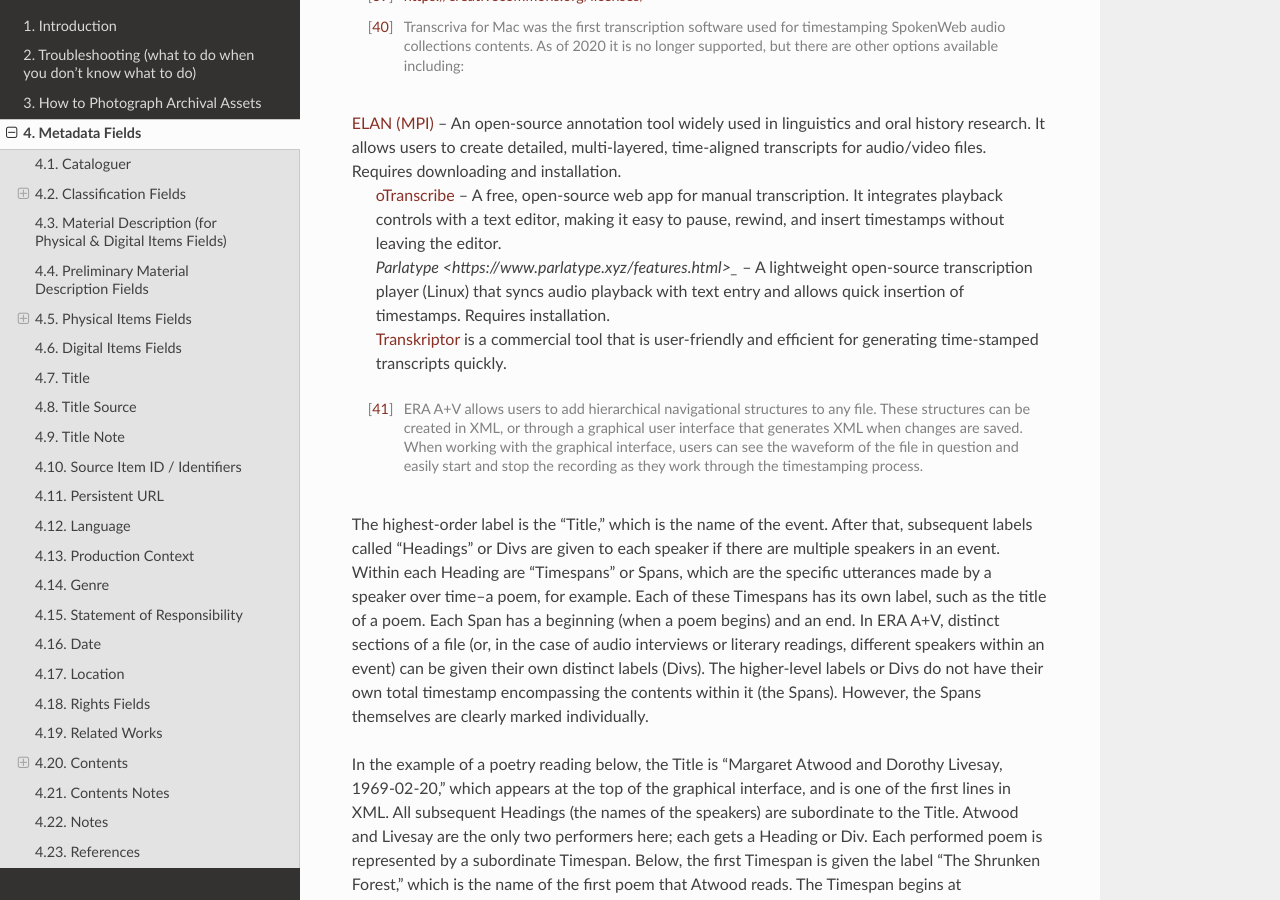
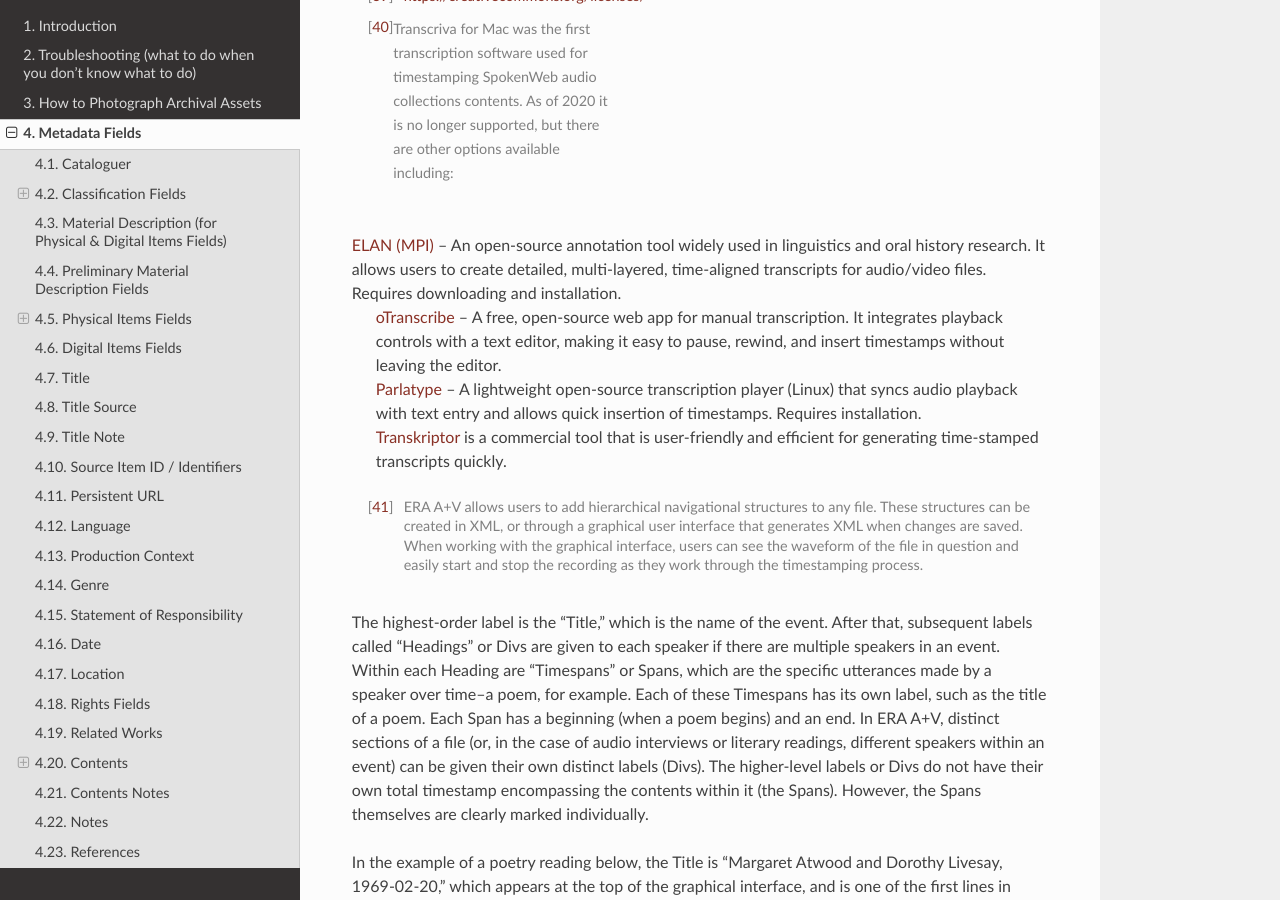
Before and after one commit to spokenweb/spokenweb-metadata-scheme, a Sphinx documentation site: the page built from docs/4-metadata-fields.rst, in a window 1280 px wide and 900 px high, scrolled down 52591 px. Built offline with Sphinx 7.4.7 and the Read the Docs theme 3.1.0, drawn with Linux system fonts in a browser that asks for light colours.

Commit message:
Update 4-metadata-fields.rst
reference formatting

```diff
--- a/docs/4-metadata-fields.rst
+++ b/docs/4-metadata-fields.rst
@@ -1567,10 +1567,10 @@
 .. [37] https://rightsstatements.org/en/documentation/#use-by-cultural-heritage-institutions
 .. [38] http://rightsstatements.org/page/1.0/?language=en
 .. [39] https://creativecommons.org/licenses/
-.. [40] Transcriva for Mac was the first transcription software used for timestamping SpokenWeb audio collections contents. As of 2020 it is no longer supported, but there are other options available including:
+.. [40] | Transcriva for Mac was the first transcription software used for timestamping SpokenWeb audio collections contents. As of 2020 it is no longer supported, but there are other options available including:
 | `ELAN (MPI) <https://archive.mpi.nl/tla/elan>`_ – An open-source annotation tool widely used in linguistics and oral history research. It allows users to create detailed, multi-layered, time-aligned transcripts for audio/video files. Requires downloading and installation.
 |  `oTranscribe <https://otranscribe.com/>`_ – A free, open-source web app for manual transcription. It integrates playback controls with a text editor, making it easy to pause, rewind, and insert timestamps without leaving the editor.
-|  `Parlatype <https://www.parlatype.xyz/features.html>_` – A lightweight open-source transcription player (Linux) that syncs audio playback with text entry and allows quick insertion of timestamps. Requires installation.
+|  `Parlatype <https://www.parlatype.xyz/features.html>`_ – A lightweight open-source transcription player (Linux) that syncs audio playback with text entry and allows quick insertion of timestamps. Requires installation.
 |  `Transkriptor <https://transkriptor.com/>`_ is a commercial tool that is user-friendly and efficient for generating time-stamped transcripts quickly.
 .. [41] ERA A+V allows users to add hierarchical navigational structures to any file. These structures can be created in XML, or through a graphical user interface that generates XML when changes are saved. When working with the graphical interface, users can see the waveform of the file in question and easily start and stop the recording as they work through the timestamping process.
 
```
